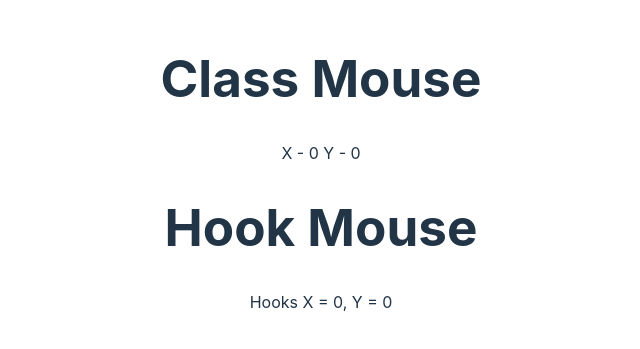
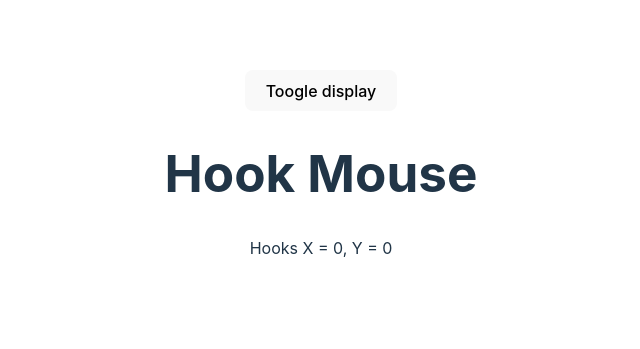
Before and after one commit to ujangaris/belajar-react-hook, a React (Vite) app: page / in a window 1280 px wide. Shown: the part 235-584 px from the top of the page, without its empty margins (319-959 px from the left). Built offline with nearby package versions, Linux system fonts and the light colour scheme.

Commit message:
useEffect with cleanup

```diff
--- a/src/App.jsx
+++ b/src/App.jsx
@@ -9,6 +9,7 @@
 import HookCounterOne from "./components/HookCounterOne"
 import HookCounterTwo from "./components/HookCounterTwo"
 import HookMouse from "./components/HookMouse"
+import MouseContainer from "./components/MouseContainer"
 
 function App() {
   return (
@@ -21,8 +22,9 @@
       {/* <HookCounterFour /> */}
       {/* <ClassCounterOne />
       <HookCounterOne /> */}
-      <ClassMouse />
-      <HookMouse />
+      {/* <ClassMouse />
+      <HookMouse /> */}
+      <MouseContainer />
     </div>
   )
 }
--- a/src/components/ClassMouse.jsx
+++ b/src/components/ClassMouse.jsx
@@ -18,6 +18,10 @@
   componentDidMount() {
     window.addEventListener("mousemove", this.logMousePosition)
   }
+  // component will mount
+  componentWillUnmount() {
+    window.removeEventListener("mousemove", this.logMousePosition)
+  }
   render() {
     return (
       <div>
--- a/src/components/HookMouse.jsx
+++ b/src/components/HookMouse.jsx
@@ -15,6 +15,11 @@
   useEffect(() => {
     console.log("useEffect called")
     window.addEventListener("mousemove", logMousePosition)
+    // component will mount
+    return () => {
+      console.log("Component unmounting code")
+      window.addEventListener("mousemove", logMousePosition)
+    }
   }, [])
   return (
     <div>
--- /dev/null
+++ b/src/components/MouseContainer.jsx
@@ -0,0 +1,17 @@
+// rfce
+import React, { useState } from "react"
+import HookMouse from "./HookMouse"
+
+function MouseContainer() {
+  // deklarasikan hook
+  const [display, setDisplay] = useState(true)
+  return (
+    <div>
+      {/* button setDisplay  dengan kondisi*/}
+      <button onClick={() => setDisplay(!display)}>Toogle display</button>
+      {display && <HookMouse />}
+    </div>
+  )
+}
+
+export default MouseContainer
```
Also changed, not shown: 1 other file (tests, documents, lock files or other folders).
